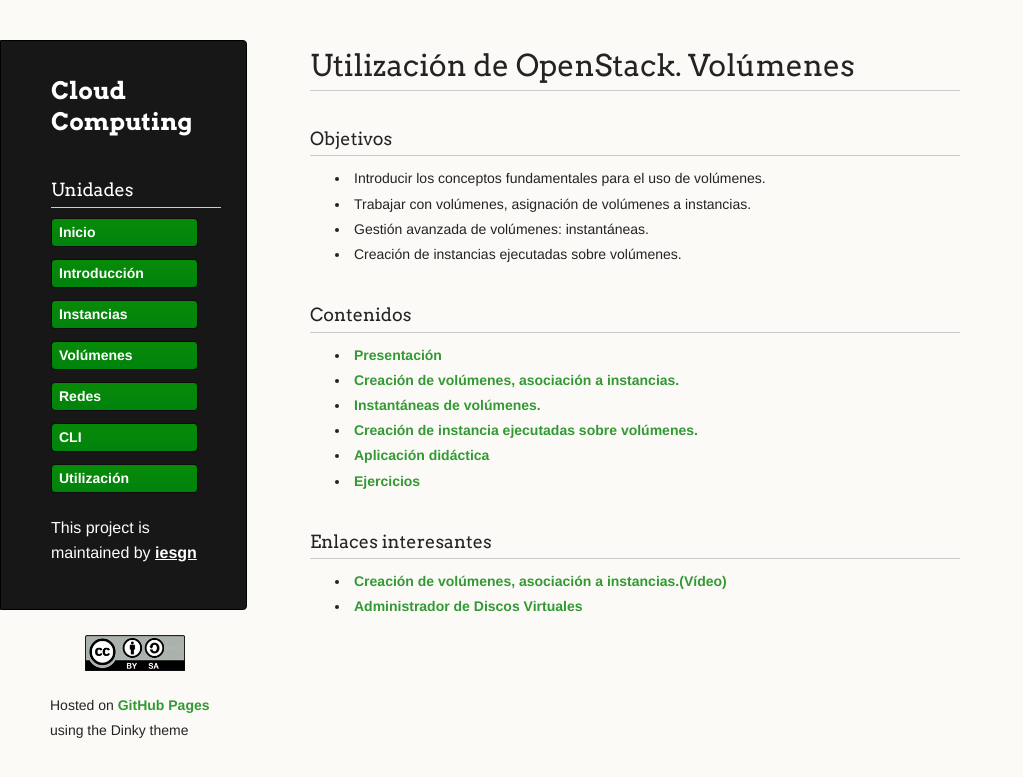
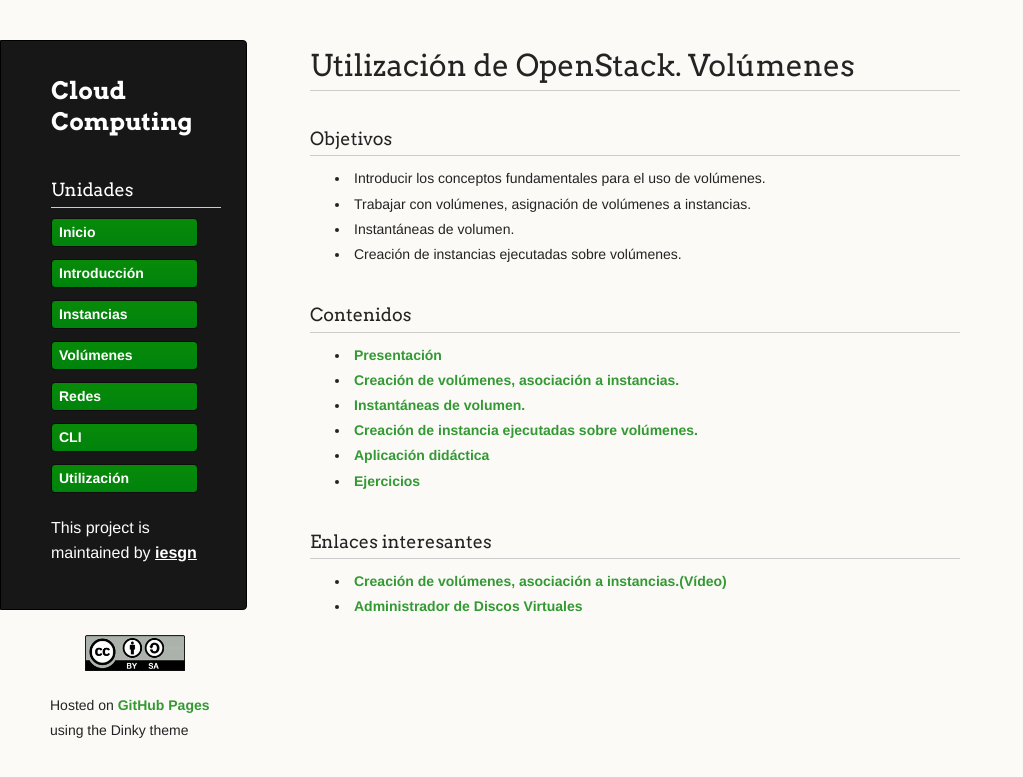
Before and after one commit to iesgn/cloud2, a Jekyll site: the page built from curso/u3/index.md, in a window 1280 px wide. Shown: the top 777 px of the page, without its empty margins (0-1023 px from the left). Built offline with Jekyll 4.4.1, drawn with Linux system fonts in a browser that asks for light colours.

Commit message:
Índice de volúmenes

```diff
--- a/curso/u3/index.md
+++ b/curso/u3/index.md
@@ -8,7 +8,7 @@ menu:
 
 * Introducir los conceptos fundamentales para el uso de volúmenes.
 * Trabajar con volúmenes, asignación de volúmenes a instancias.
-* Gestión avanzada de volúmenes: instantáneas.
+* Instantáneas de volumen.
 * Creación de instancias ejecutadas sobre volúmenes.
 
 
@@ -16,7 +16,7 @@ menu:
 
 * [Presentación](presentacion)
 * [Creación de volúmenes, asociación a instancias.](volumen)
-* [Instantáneas de volúmenes.](instantaneas)
+* [Instantáneas de volumen.](instantaneas)
 * [Creación de instancia ejecutadas sobre volúmenes.](instancias_volumen)
 * [Aplicación didáctica](aula)
 * [Ejercicios](ejercicios)
```
